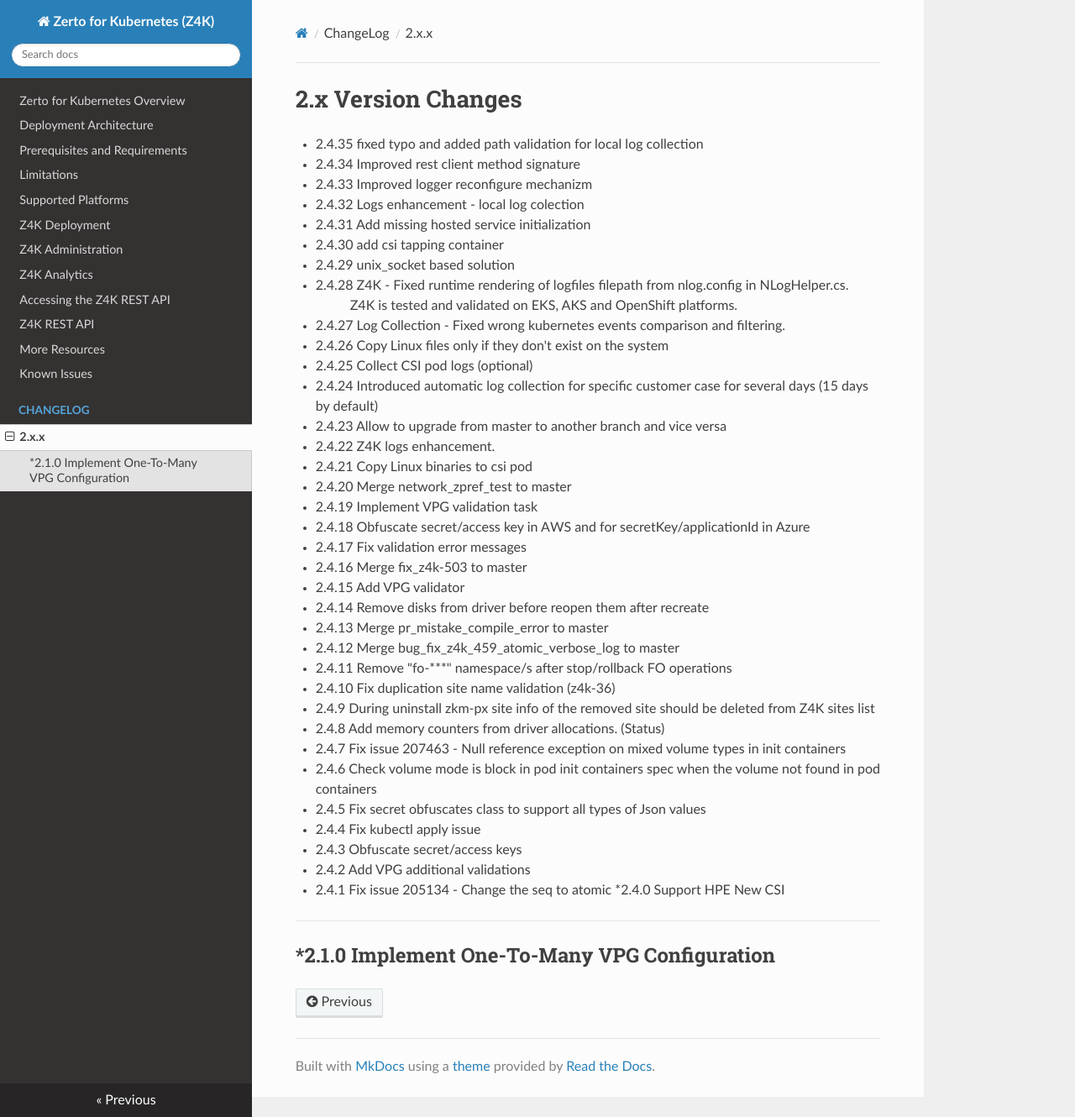
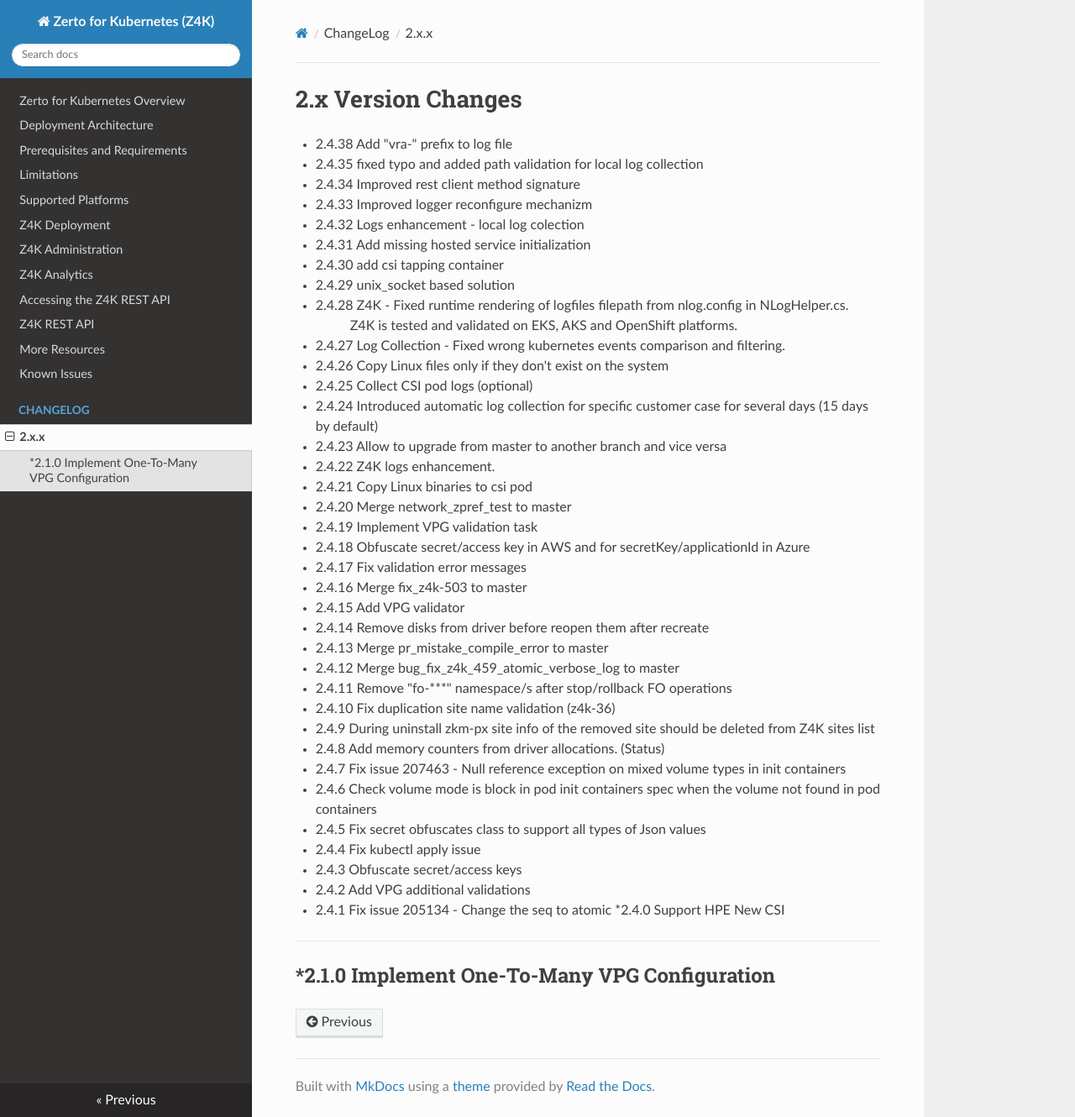
Before and after one commit to ZertoPublic/Z4K, an MkDocs documentation site: the page built from docs/changes/version2.x.x.md, in a window 1280 px wide and 1330 px high. Shown: the whole window at 84% size. Built offline with MkDocs 1.6.1, drawn with Linux system fonts in a browser that asks for light colours.

Commit message:
commit all changes on branch :2.4.38 for version:2.4.38

```diff
--- a/docs/changes/version2.x.x.md
+++ b/docs/changes/version2.x.x.md
@@ -1,5 +1,6 @@
 2.x Version Changes
 ===================
+* 2.4.38 Add "vra-" prefix to log file
 * 2.4.35 fixed typo and added path validation for local log collection
 * 2.4.34 Improved rest client method signature
 * 2.4.33 Improved logger reconfigure mechanizm
```
